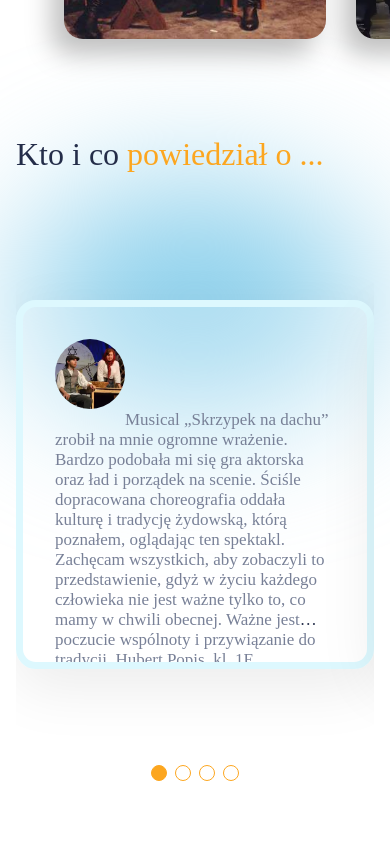
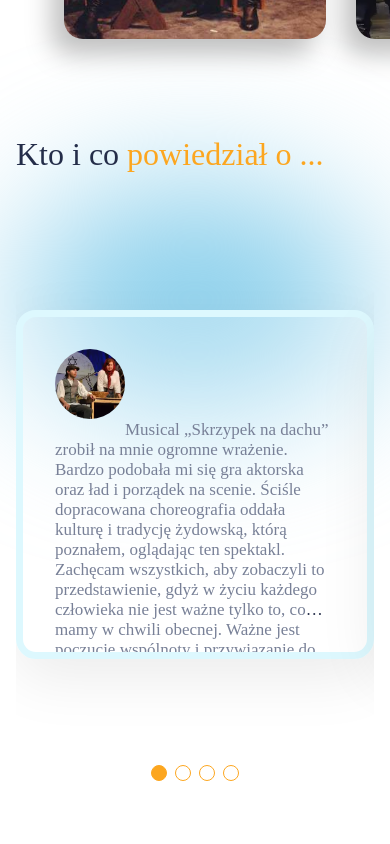
Before and after one commit to AdamBabinicz/skrzypek-na-dachu, a React (Create React App) app: page / in a window 390 px wide. Shown: the part 6428-7272 px from the top of the page. Built offline with nearby package versions, Linux system fonts and the light colour scheme; a web font is replaced by a local one.

Commit message:
testimonial

```diff
--- a/src/components/Testimonials/Testimonial.css
+++ b/src/components/Testimonials/Testimonial.css
@@ -91,7 +91,7 @@
   }
   .testimonial {
     display: -webkit-box;
-    -webkit-line-clamp: 11;
+    -webkit-line-clamp: 10;
     -webkit-box-orient: vertical;
     overflow: hidden;
   }
```
